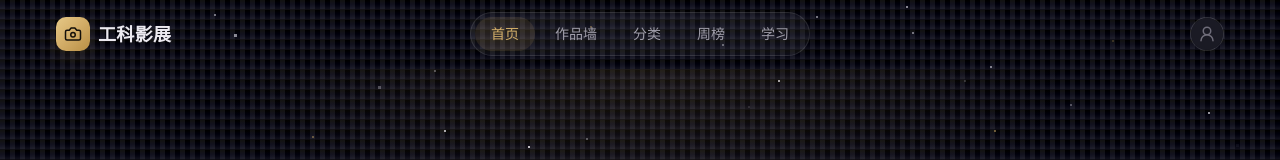
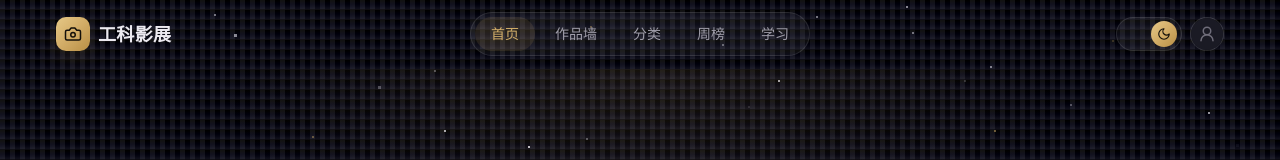
Before and after one commit to 1517862878/lst, a React (Vite) app: page / in a window 1280 px wide. Shown: the top 160 px of the page. Built offline with nearby package versions, Linux system fonts and the light colour scheme.

Commit message:
增加了主题切换

```diff
--- a/src/components/layout/Header.tsx
+++ b/src/components/layout/Header.tsx
@@ -3,6 +3,7 @@ import { Link, NavLink, useLocation, useNavigate } from 'react-router'
 import * as DropdownMenu from '@radix-ui/react-dropdown-menu'
 import { Camera, LogIn, LogOut, Menu, Settings, User, UserPlus, UserRound, X } from 'lucide-react'
 import { Avatar } from '@/components/ui/Avatar'
+import { ThemeToggle } from '@/components/ui/ThemeToggle'
 import { useSignOut } from '@/hooks/useSession'
 import { cn } from '@/lib/cn'
 
@@ -72,6 +73,7 @@ export function Header({ sessionUser = null }: HeaderProps) {
         </nav>
 
         <div className="g-header-right">
+          <ThemeToggle />
           <DropdownMenu.Root>
             <DropdownMenu.Trigger asChild>
               <button
--- /dev/null
+++ b/src/components/ui/ThemeToggle.tsx
@@ -0,0 +1,89 @@
+import { useEffect, useState } from 'react'
+import { Moon, Sun } from 'lucide-react'
+import { cn } from '@/lib/cn'
+
+/**
+ * 主题切换（夜间模式）：放在页头头像按钮左侧。
+ * - 白天模式：浅色令牌 + lst 作者的网页背景（氛围光晕渐变，见 index.html / tokens.css）
+ * - 夜晚模式：暗色令牌 + 全网页星空像素背景（PixelStarsBackground）
+ * 实现方式与全站一致：切 <html data-theme="light|dark">，偏好写入 localStorage['gy:prefs']。
+ * 无 framer-motion 依赖 —— 滑轨/光晕/波纹动效全部由 CSS 完成（与项目 §6.11 依赖纪律一致）。
+ */
+
+const PREFS_KEY = 'gy:prefs'
+const THEME_ATTR = 'data-theme'
+
+type Theme = 'light' | 'dark'
+
+interface SitePrefs {
+  state?: { theme?: Theme }
+}
+
+function readPrefs(): SitePrefs {
+  try {
+    const raw = localStorage.getItem(PREFS_KEY)
+    return raw ? (JSON.parse(raw) as SitePrefs) : {}
+  } catch {
+    return {}
+  }
+}
+
+function persistTheme(theme: Theme): void {
+  const prefs = readPrefs()
+  const next: SitePrefs = { ...prefs, state: { ...prefs.state, theme } }
+  try {
+    localStorage.setItem(PREFS_KEY, JSON.stringify(next))
+  } catch {
+    // 忽略：隐私模式等场景下 localStorage 可能不可用
+  }
+}
+
+function readTheme(): Theme {
+  const attr = document.documentElement.getAttribute(THEME_ATTR)
+  return attr === 'light' ? 'light' : 'dark'
+}
+
+export interface ThemeToggleProps {
+  className?: string
+}
+
+export function ThemeToggle({ className }: ThemeToggleProps) {
+  const [theme, setTheme] = useState<Theme>(() => readTheme())
+  // 点击瞬间的波纹（每次切换触发一次，动画结束后移除）
+  const [rippling, setRippling] = useState(false)
+
+  useEffect(() => {
+    document.documentElement.setAttribute(THEME_ATTR, theme)
+    persistTheme(theme)
+  }, [theme])
+
+  const isDark = theme === 'dark'
+
+  function handleToggle() {
+    setTheme(isDark ? 'light' : 'dark')
+    setRippling(true)
+    window.setTimeout(() => setRippling(false), 500)
+  }
+
+  const label = isDark ? '切换到白天模式' : '切换到夜晚模式'
+
+  return (
+    <button
+      type="button"
+      className={cn('g-theme-toggle', isDark && 'g-theme-toggle-dark', className)}
+      aria-label={label}
+      title={label}
+      aria-pressed={isDark}
+      data-rippling={rippling || undefined}
+      onClick={handleToggle}
+    >
+      <span className="g-theme-toggle-track" aria-hidden="true">
+        {/* 点击波纹：一个放大的像素点环，借鉴提示词「Dot Matrix Ripple」 */}
+        <span className="g-theme-toggle-ripple" />
+        <span className="g-theme-toggle-thumb">
+          {isDark ? <Moon /> : <Sun />}
+        </span>
+      </span>
+    </button>
+  )
+}
--- a/src/styles/layout.css
+++ b/src/styles/layout.css
@@ -573,3 +573,87 @@
 .g-hero-actions {
   animation-delay: 240ms;
 }
+
+/* ===== 主题切换（夜间模式，头像左侧） ===== */
+.g-theme-toggle {
+  display: inline-flex;
+  align-items: center;
+  justify-content: center;
+  padding: 0;
+  border: 1px solid var(--g-glass-border);
+  border-radius: var(--g-radius-full);
+  background: var(--g-glass-bg);
+  cursor: pointer;
+  transition:
+    border-color var(--g-dur-fast) var(--g-ease),
+    box-shadow var(--g-dur-fast) var(--g-ease),
+    background-color var(--g-dur-fast) var(--g-ease);
+}
+
+.g-theme-toggle:hover {
+  border-color: color-mix(in srgb, var(--g-brand) 60%, transparent);
+  box-shadow: var(--g-brand-glow);
+}
+
+.g-theme-toggle-track {
+  position: relative;
+  display: block;
+  width: 64px;
+  height: 32px;
+}
+
+.g-theme-toggle-thumb {
+  position: absolute;
+  top: 3px;
+  left: 4px;
+  display: inline-flex;
+  align-items: center;
+  justify-content: center;
+  width: 26px;
+  height: 26px;
+  border-radius: var(--g-radius-full);
+  background: var(--g-brand-grad);
+  color: var(--g-brand-ink);
+  box-shadow: var(--g-brand-glow);
+  transition: transform var(--g-dur-base) var(--g-ease);
+}
+
+.g-theme-toggle-thumb svg {
+  width: 14px;
+  height: 14px;
+}
+
+/* 夜晚：滑块滑到右侧（64 - 4 - 26 - 4 = 30px） */
+.g-theme-toggle-dark .g-theme-toggle-thumb {
+  transform: translateX(30px);
+}
+
+/* 点击波纹：像素点环扩散（Dot Matrix Ripple，纯 CSS，无 framer-motion） */
+.g-theme-toggle-ripple {
+  position: absolute;
+  top: 50%;
+  left: 50%;
+  width: 26px;
+  height: 26px;
+  margin: -13px 0 0 -13px;
+  border-radius: var(--g-radius-full);
+  background: color-mix(in srgb, var(--g-brand) 35%, transparent);
+  opacity: 0;
+  transform: scale(0.4);
+  pointer-events: none;
+}
+
+.g-theme-toggle[data-rippling] .g-theme-toggle-ripple {
+  animation: g-theme-ripple 480ms var(--g-ease);
+}
+
+@keyframes g-theme-ripple {
+  0% {
+    opacity: 0.8;
+    transform: scale(0.4);
+  }
+  100% {
+    opacity: 0;
+    transform: scale(2.4);
+  }
+}
```
Also changed, not shown: src/styles/fonts/OFL-fusion-pixel.txt (added), src/styles/fonts/fusion-pixel-12px-zh_hans.woff2 (added).
